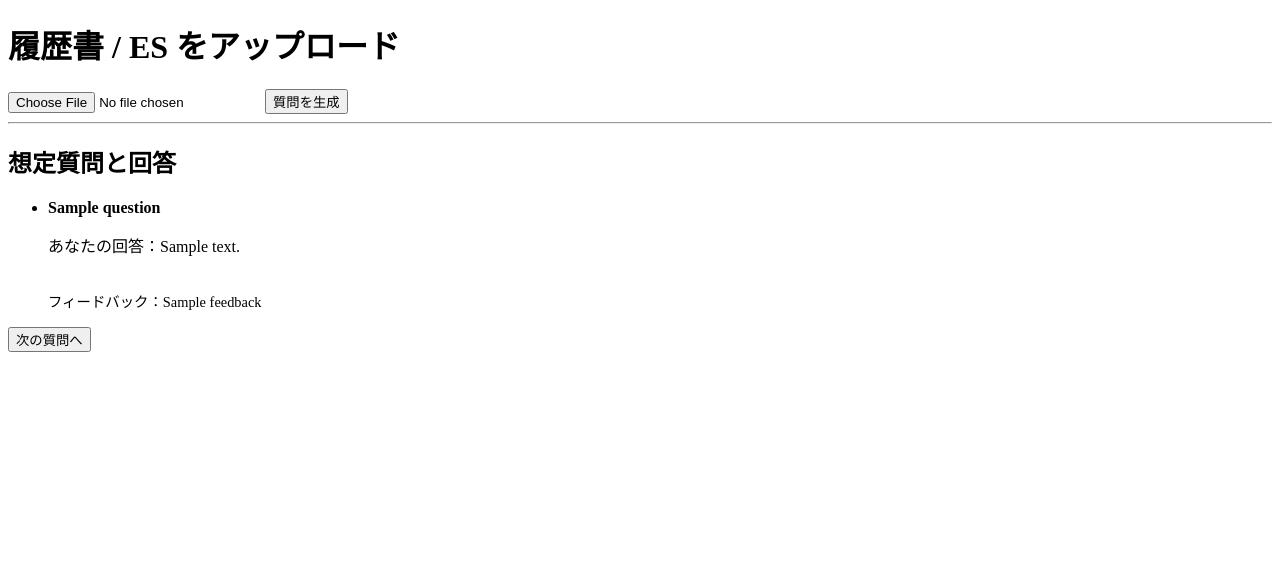
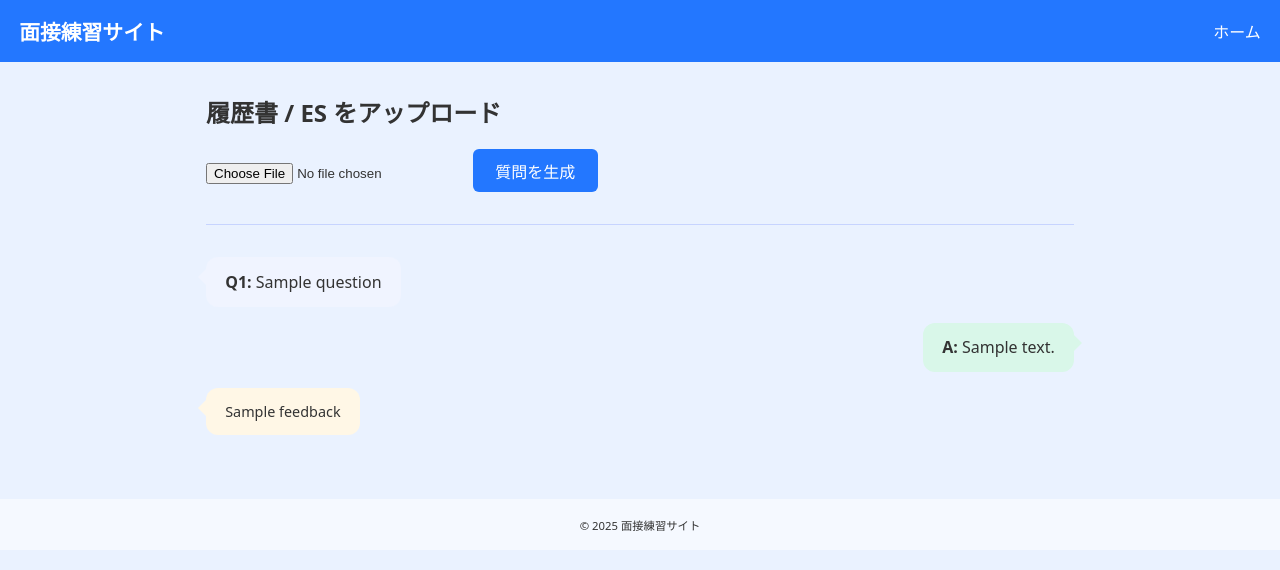
Before and after one commit to atsuki-3590/Mock_Interview, a Django app: template templates/upload.html in a window 1280 px wide. Shown: the top 570 px of the page. Run offline with Django 5.2, Linux system fonts and the light colour scheme; the template is opened without the code that fills it: most values are stand-ins (such as "Sample title", 1, 10 or a date in 2020).

Commit message:
feat: チャット機能の追加

```diff
--- a/interview/templatetags/index_filters.py
+++ b/interview/templatetags/index_filters.py
@@ -1,9 +1,14 @@
 from django import template
+
 register = template.Library()
 
 @register.filter
 def index(sequence, i):
+    """
+    sequence[i] を返す。範囲外なら空文字を返す。
+    使用例: {{ my_list|index:0 }}
+    """
     try:
-        return sequence[i]
-    except:
-        return ''
+        return sequence[int(i)]
+    except (IndexError, ValueError, TypeError):
+        return ""
--- a/interview_site/settings.py
+++ b/interview_site/settings.py
@@ -121,11 +121,14 @@ USE_I18N = True
 
 USE_TZ = True
 
+# 静的ファイル
 
 # Static files (CSS, JavaScript, Images)
 # https://docs.djangoproject.com/en/5.0/howto/static-files/
 
-STATIC_URL = 'static/'
+STATIC_URL = "/static/"
+STATICFILES_DIRS = [BASE_DIR / "static"]       # ここを追加
+STATIC_ROOT = BASE_DIR / "staticfiles"   # ここを追加
 
 # Default primary key field type
 # https://docs.djangoproject.com/en/5.0/ref/settings/#default-auto-field
--- /dev/null
+++ b/static/css/interview_chat.css
@@ -0,0 +1,137 @@
+/* ---- ベース ---- */
+:root {
+    --primary-bg: #eaf2ff;    /* ほんのり青 */
+    --primary-light: #f5f9ff; /* より薄い青 */
+    --answer-bg: #d9f7e9;     /* 淡いグリーン（回答） */
+    --feedback-bg: #fff7e6;   /* フィードバック */
+    --text-color: #333;
+    --accent: #2377ff;
+  }
+
+  * { box-sizing: border-box; }
+
+  body {
+    margin: 0;
+    font-family: system-ui, -apple-system, BlinkMacSystemFont, "Helvetica Neue", sans-serif;
+    background: var(--primary-bg);
+    color: var(--text-color);
+  }
+
+  .container {
+    max-width: 900px;
+    margin: 0 auto;
+    padding: 2rem 1rem 4rem;
+  }
+
+  /* ---- ヘッダー ---- */
+  .site-header {
+    background: var(--accent);
+    color: #fff;
+    padding: 1rem 1.2rem;
+    display: flex;
+    align-items: center;
+    justify-content: space-between;
+  }
+
+  .site-header__title {
+    margin: 0;
+    font-size: 1.3rem;
+  }
+
+  .site-header__nav .nav-link {
+    color: #fff;
+    margin-left: 1rem;
+    text-decoration: none;
+  }
+  .site-header__nav .nav-link:hover { text-decoration: underline; }
+
+  /* ---- フッター ---- */
+  .site-footer {
+    background: var(--primary-light);
+    text-align: center;
+    padding: 1rem 0;
+    font-size: 0.85rem;
+  }
+
+  /* ---- 見出し & 区切り ---- */
+  .page-heading { margin-top: 0; }
+  .divider { border: none; border-top: 1px solid #c7d4ff; margin: 2rem 0; }
+
+  /* ---- フォーム & ボタン ---- */
+  .upload-form,
+  .answer-form,
+  .next-form { margin-bottom: 1.5rem; }
+
+  input[type="file"] { margin-right: .6rem; }
+
+  button,
+  .btn-primary,
+  .btn-secondary {
+    padding: .6rem 1.4rem;
+    border: none;
+    border-radius: 6px;
+    font-size: 1rem;
+    cursor: pointer;
+  }
+
+  .btn-primary { background: var(--accent); color: #fff; }
+  .btn-secondary { background: #fff; color: var(--accent); border: 2px solid var(--accent); }
+  button:hover { opacity: 0.9; }
+
+  /* ---- チャットエリア ---- */
+  .chat-area { display: flex; flex-direction: column; gap: 1rem; }
+
+  /* 吹き出し共通 */
+  .chat-bubble {
+    padding: .8rem 1.2rem;
+    border-radius: 12px;
+    position: relative;
+    max-width: 80%;
+    line-height: 1.5;
+  }
+
+  /* 左側（質問・フィードバック） */
+  .question-bubble { background: #f0f4ff; align-self: flex-start; }
+  .feedback-bubble { background: var(--feedback-bg); font-size: .9em; align-self: flex-start; }
+
+  /* 右側（回答） */
+  .answer-bubble {
+    background: var(--answer-bg);
+    align-self: flex-end;
+  }
+
+  /* 吹き出しの矢印 */
+  .question-bubble::after,
+  .feedback-bubble::after,
+  .answer-bubble::after {
+    content: "";
+    position: absolute;
+    width: 0; height: 0;
+    border: 10px solid transparent;
+  }
+
+  .question-bubble::after {
+    border-right-color: #f0f4ff;
+    left: -18px; top: 10px;
+  }
+
+  .feedback-bubble::after {
+    border-right-color: var(--feedback-bg);
+    left: -18px; top: 10px;
+  }
+
+  .answer-bubble::after {
+    border-left-color: var(--answer-bg);
+    right: -18px; top: 10px;
+  }
+
+  /* テキストエリア */
+  textarea {
+    width: 100%;
+    max-width: 100%;
+    padding: .6rem;
+    border: 1px solid #b4c6ff;
+    border-radius: 6px;
+    resize: vertical;
+    font-family: inherit;
+  }
--- a/templates/upload.html
+++ b/templates/upload.html
@@ -1,3 +1,4 @@
+{% load static %}
 {% load index_filters %}
 
 <!DOCTYPE html>
@@ -5,57 +6,77 @@
 <head>
   <meta charset="UTF-8">
   <title>PDFアップロード - 面接練習サイト</title>
+  <!-- 外部 CSS を読み込み -->
+  <link rel="stylesheet" href="{% static 'css/interview_chat.css' %}">
 </head>
 <body>
-  <h1>履歴書 / ES をアップロード</h1>
 
-  <!-- アップロードフォーム -->
-  <form method="post" enctype="multipart/form-data">
+<header class="site-header">
+  <h1 class="site-header__title">面接練習サイト</h1>
+  <nav class="site-header__nav">
+    <a href="/" class="nav-link">ホーム</a>
+    <!-- 必要なら他リンクを追加 -->
+  </nav>
+</header>
+
+<main class="container">
+
+  <h2 class="page-heading">履歴書 / ES をアップロード</h2>
+
+  <form method="post" enctype="multipart/form-data" class="upload-form">
     {% csrf_token %}
     <input type="file" name="pdf" accept="application/pdf" required>
-    <button type="submit">質問を生成</button>
+    <button type="submit" class="btn-primary">質問を生成</button>
   </form>
 
   {% if questions %}
-    <hr>
-    <h2>想定質問と回答</h2>
-    <ul>
+  <hr class="divider">
+
+  <!-- チャット表示 -->
+  <section class="chat-area">
     {% for q in questions %}
-        <li>
-          <p><strong>{{ q }}</strong></p>
+      <div class="chat-bubble question-bubble">
+        <strong>Q{{ forloop.counter }}:</strong> {{ q }}
+      </div>
 
       {% if answers|length >= forloop.counter %}
-            <!-- 回答済みの質問 -->
-            <p style="white-space: pre-line;">あなたの回答：{{ answers|index:forloop.counter0 }}</p>
+        <div class="chat-bubble answer-bubble right">
+          <strong>A:</strong> {{ answers|index:forloop.counter0 }}
+        </div>
 
         {% if feedbacks|length >= forloop.counter %}
-              <p style="white-space: pre-line; font-size: 90%;">
-                フィードバック：{{ feedbacks|index:forloop.counter0 }}
-              </p>
+          <div class="chat-bubble feedback-bubble">
+            {{ feedbacks|index:forloop.counter0|linebreaksbr }}
+          </div>
         {% endif %}
-
       {% elif forloop.last %}
-            <!-- 未回答の最新の質問にのみ回答欄を表示 -->
-            <form method="post">
+        <!-- 未回答の最新質問に回答フォーム -->
+        <form method="post" class="answer-form">
           {% csrf_token %}
-              <input type="hidden" name="skip_upload" value="1">
-              <textarea name="answer_{{ forloop.counter }}" rows="5" cols="80"
-                        placeholder="この質問へのあなたの回答を入力してください"></textarea><br>
-              <button type="submit">回答を送信</button>
+          <input type="hidden" name="action" value="answer">
+          <input type="hidden" name="q_idx" value="{{ forloop.counter0 }}">
+          <textarea name="answer" rows="5" placeholder="回答を入力してください"></textarea><br>
+          <button type="submit" class="btn-primary">回答を送信</button>
         </form>
       {% endif %}
-        </li>
     {% endfor %}
-    </ul>
+  </section>
 
-    {% if feedbacks and answers|length == questions|length %}
-      <!-- 全質問に回答＆フィードバック済なら、次の質問へ -->
-      <form method="post">
+  <!-- すべて回答済みなら次の質問へ -->
+  {% if show_answer_form == False %}
+    <form method="post" class="next-form">
       {% csrf_token %}
-        <input type="hidden" name="next_question" value="1">
-        <button type="submit">次の質問へ</button>
+      <input type="hidden" name="action" value="next">
+      <button type="submit" class="btn-secondary">次の質問へ</button>
     </form>
   {% endif %}
   {% endif %}
+
+</main>
+
+<footer class="site-footer">
+  <small>&copy; 2025 面接練習サイト</small>
+</footer>
+
 </body>
 </html>
```
Also changed, not shown: interview/views.py (+122 -127 lines), db.sqlite3. Lines whose indentation alone changed are shown as unchanged.
